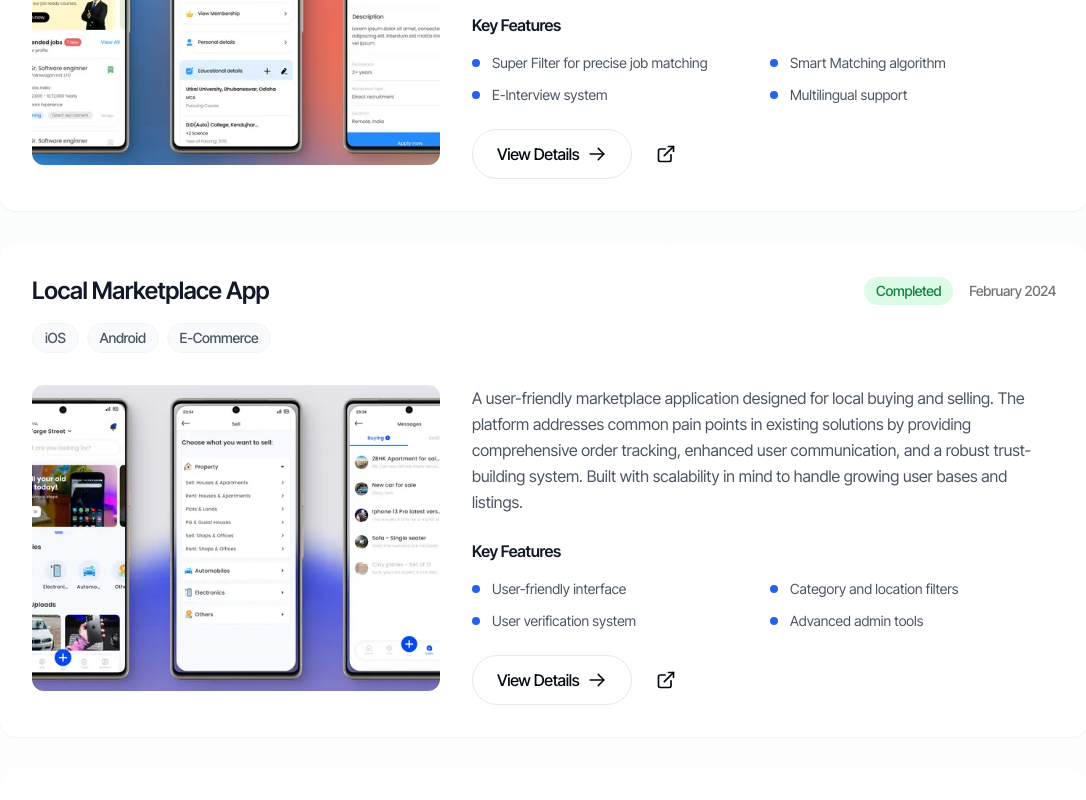
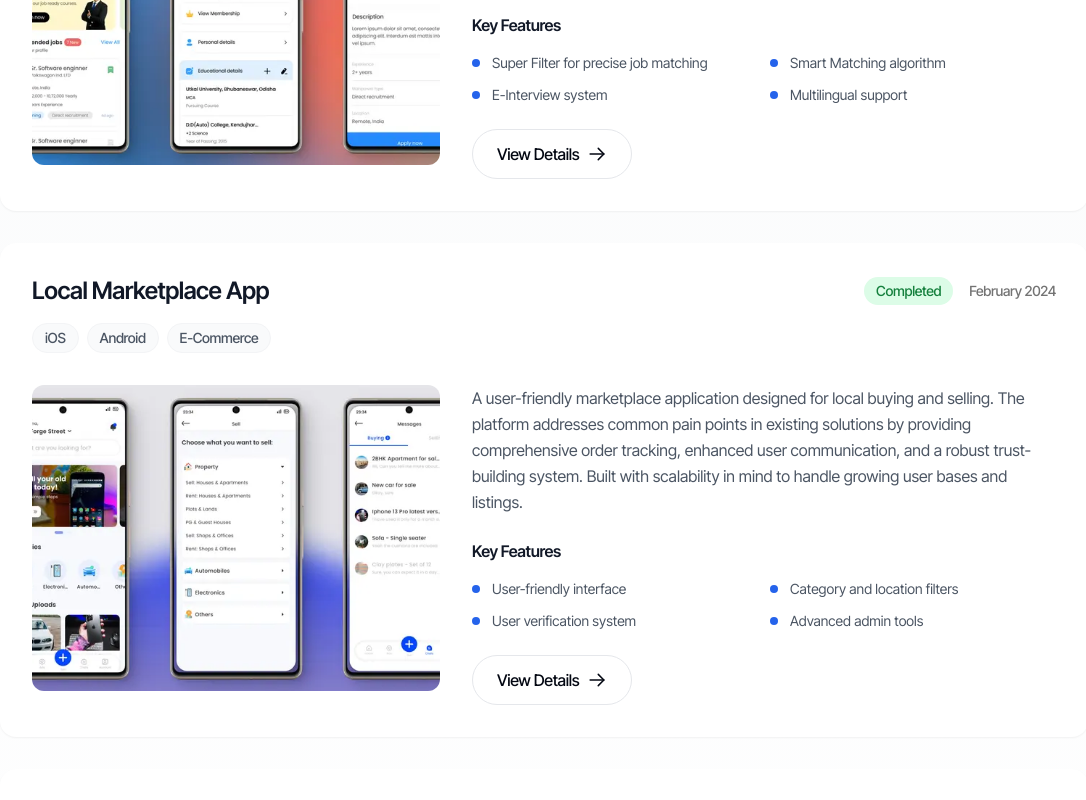
Before and after one commit to ashishmohapatra240/niharrout, a Next.js app: page / in a window 1280 px wide. Shown: the part 3480-4280 px from the top of the page, without its empty margins (96-1182 px from the left). Built offline with nearby package versions, Linux system fonts and the light colour scheme.

Commit message:
Remove external link

```diff
--- a/components/ui/ProjectCard.tsx
+++ b/components/ui/ProjectCard.tsx
@@ -3,7 +3,7 @@ import { useState } from "react";
 import Image from "next/image";
 import { motion, AnimatePresence } from "framer-motion";
 import Button from "@/components/ui/Button";
-import { ExternalLink, X } from "lucide-react";
+import { X } from "lucide-react";
 
 interface Project {
   id: number;
@@ -84,7 +84,6 @@ const ProjectCard = ({ project, index }: ProjectCardProps) => {
                 alt={project.title}
                 fill
                 className="object-cover transition-transform duration-500 group-hover:scale-110"
-                sizes="(max-width: 768px) 100vw, (max-width: 1200px) 50vw, 33vw"
               />
               <div
                 className="absolute inset-0 bg-black/0 group-hover:bg-black/20
@@ -137,7 +136,7 @@ const ProjectCard = ({ project, index }: ProjectCardProps) => {
                   <Github className="w-5 h-5" />
                 </a>
               )} */}
-              {project.link && (
+              {/* {project.link && (
                 <a
                   href={project.link}
                   target="_blank"
@@ -146,7 +145,7 @@ const ProjectCard = ({ project, index }: ProjectCardProps) => {
                 >
                   <ExternalLink className="w-5 h-5" />
                 </a>
-              )}
+              )} */}
             </div>
           </div>
         </div>
```
